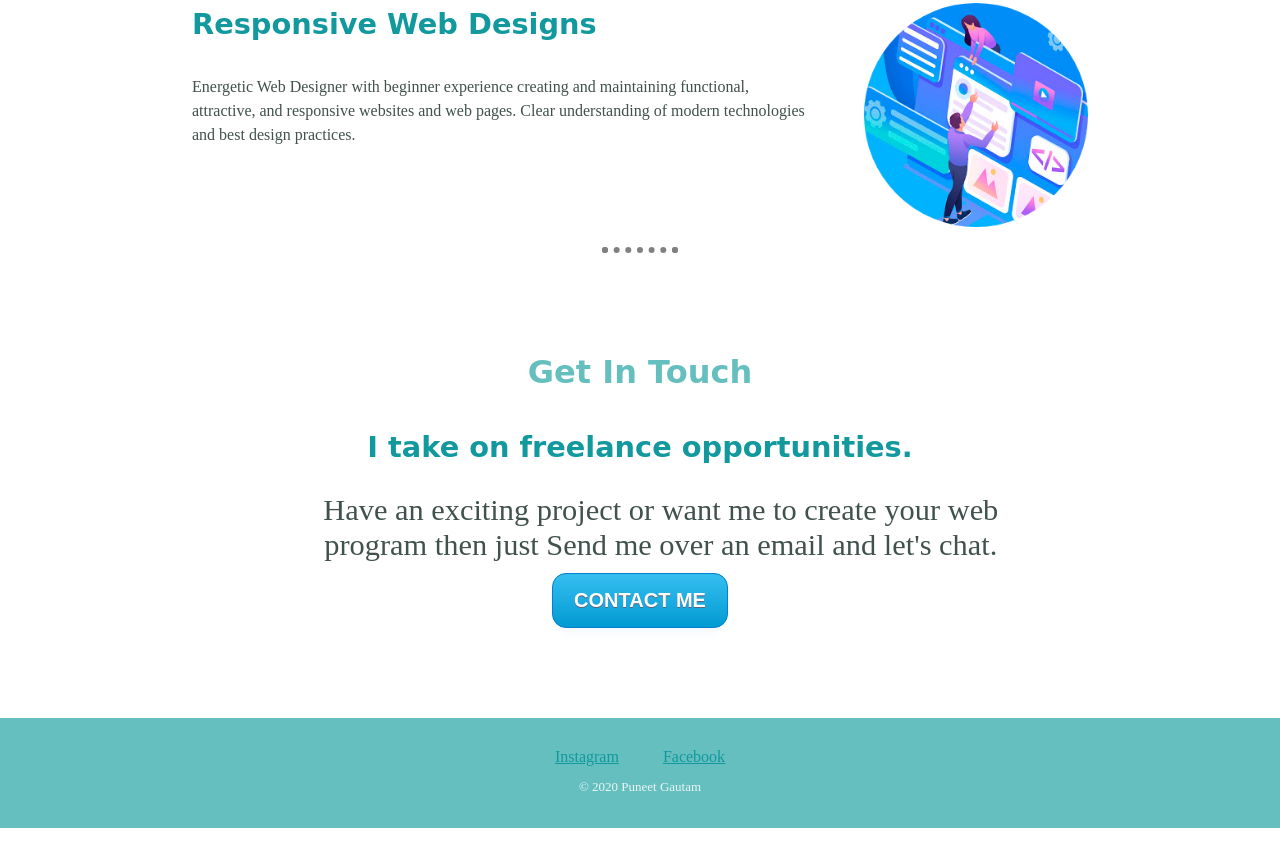
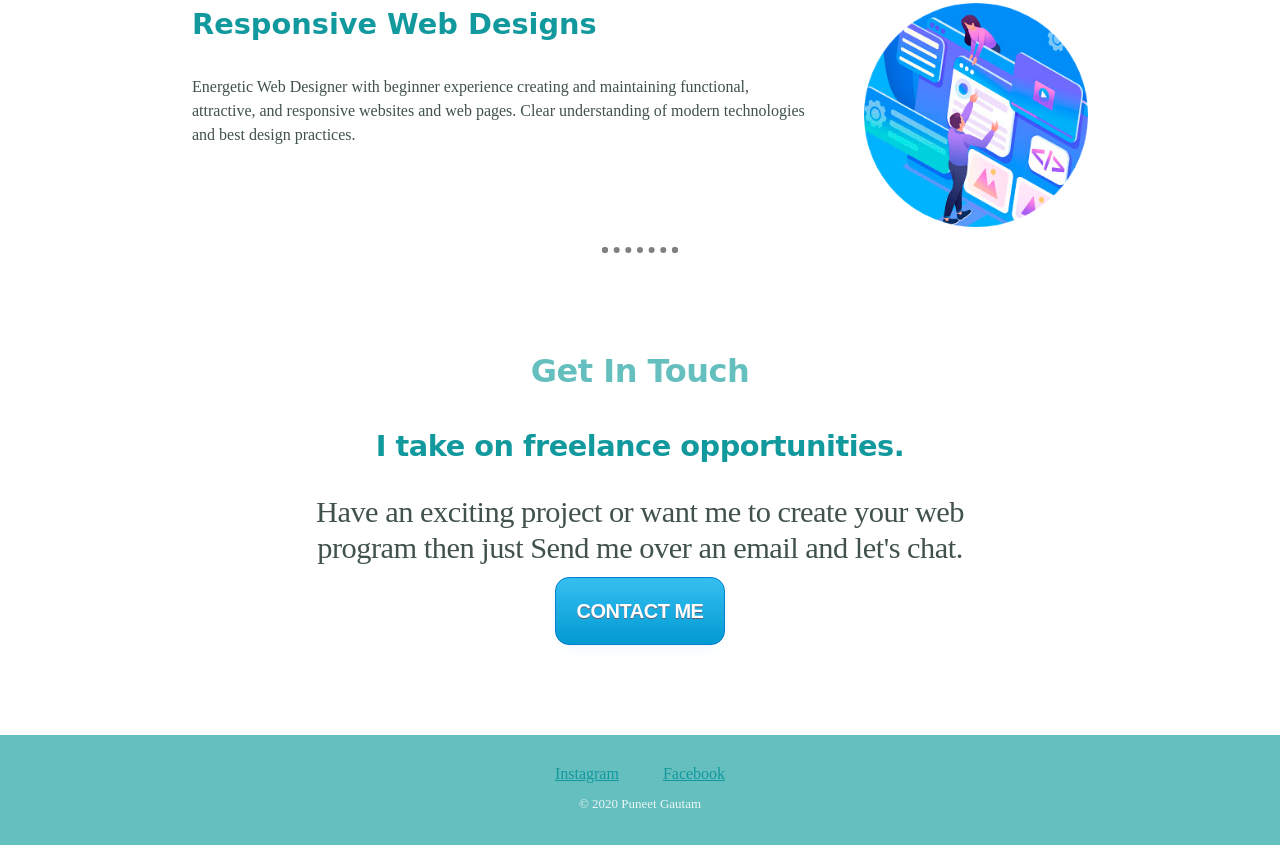
Before and after one commit to Puneetgautam2806/Personal-website, a plain HTML site: page index.html in a window 1280 px wide. Shown: the part 1759-2604 px from the top of the page. Drawn offline with Linux system fonts and the light colour scheme; a web font is replaced by a local one.

Commit message:
personal website files

```diff
--- a/css/style.css
+++ b/css/style.css
@@ -122,11 +122,14 @@ margin-right: 50px;
   }
 
 .contact-me{
-width: 53%;
-display: block;
-margin: auto;
-justify-content: center;
+  font-size:1.9rem;
+  line-height: 120%;
+  letter-spacing: -.5px;
+  position: relative;
+  z-index: 100;
+  text-align: center;
 }
+
 
 .heading-skills{
   font-size:50px
```
